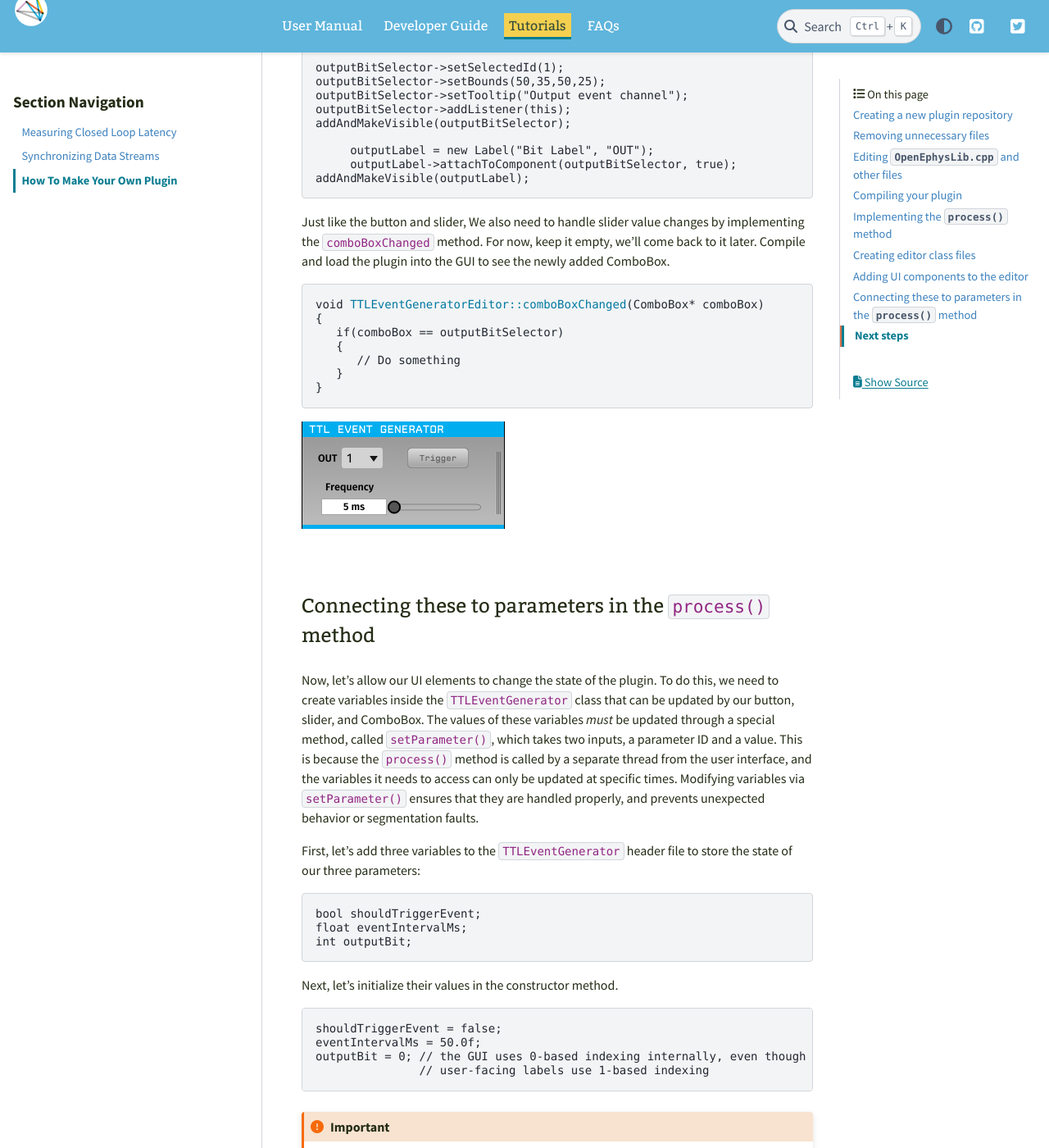
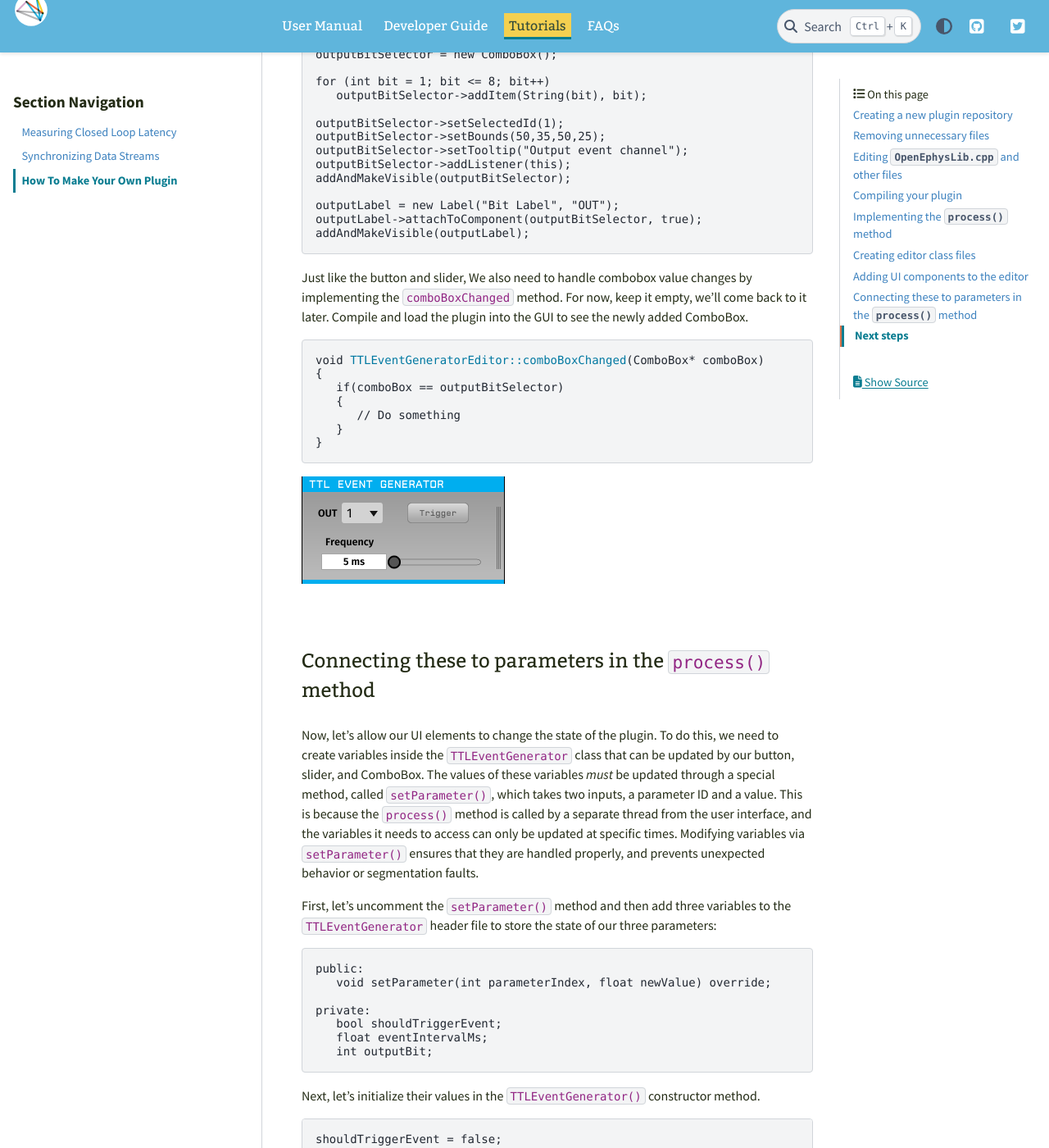
Before and after one commit to open-ephys/gui-docs, a Sphinx documentation site: the page built from source/Tutorials/How-To-Make-Your-Own-Plugin.rst, in a window 1280 px wide and 1400 px high, scrolled down 9607 px. Shown: the whole window at 82% size. Built offline with Sphinx 7.4.7 and the PyData theme 0.15.4, drawn with Linux system fonts in a browser that asks for light colours; some of the changed text lies outside the part shown.

Commit message:
Make your own plugin updates

```diff
--- a/source/Tutorials/How-To-Make-Your-Own-Plugin.rst
+++ b/source/Tutorials/How-To-Make-Your-Own-Plugin.rst
@@ -97,16 +97,18 @@ Before we can add events during acquisition, we need to announce to downstream p
 
 .. code-block:: c++
 
-   void createEventChannels() override;
+   public:
+      void createEventChannels() override;
 
-   bool enable() override;
+      bool enable() override;
 
-   EventChannel* eventChannel; // pointer to our event channel
+      EventChannel* eventChannel; // pointer to our event channel
 
-   float sampleRate; // holds the sample rate for incoming data
+   private:
+      float sampleRate; // holds the sample rate for incoming data
 
-   int counter; // counts the total number of incoming samples
-   bool state; // holds the channel state (on or off)
+      int counter; // counts the total number of incoming samples
+      bool state; // holds the channel state (on or off)
 
 This will allow us to override the default implementation of the :code:`createEventChannels()` method, which is automatically called whenever a plugin needs to update its settings.
 
@@ -290,7 +292,7 @@ Then, in the plugin editor's we'll initialize the button, add a button listener,
 
    manualTrigger = new UtilityButton("Trigger", Font("Default", 20, Font::plain)); // button text, font to use
    manualTrigger->addListener(this); // add listener to the button
-   manualTrigger->setBounds(10,35,75,25); // (x, y, width, height)
+   manualTrigger->setBounds(130, 35, 75, 25); // (x, y, width, height)
    addAndMakeVisible(manualTrigger);  // add the button to the editor and make it visible
 
 We also need to handle button clicks by implementing the :code:`buttonEvent` method as below. For now, keep it empty, we'll come back to it later. Compile and load the plugin into the GUI to see the newly added button.
@@ -372,7 +376,7 @@ Then, initialize the ComboBox, add output channels to the list, set bounds, add
 
    outputBitSelector = new ComboBox();
 
-	for (int bit = 1; bit <= 8; bit++)
+   for (int bit = 1; bit <= 8; bit++)
       outputBitSelector->addItem(String(bit), bit);
 
    outputBitSelector->setSelectedId(1);
@@ -381,11 +385,11 @@ Then, initialize the ComboBox, add output channels to the list, set bounds, add
    outputBitSelector->addListener(this);
    addAndMakeVisible(outputBitSelector);
 
-	outputLabel = new Label("Bit Label", "OUT");
-	outputLabel->attachToComponent(outputBitSelector, true);
+   outputLabel = new Label("Bit Label", "OUT");
+   outputLabel->attachToComponent(outputBitSelector, true);
    addAndMakeVisible(outputLabel);
 
-Just like the button and slider, We also need to handle slider value changes by implementing the :code:`comboBoxChanged` method. For now, keep it empty, we'll come back to it later. Compile and load the plugin into the GUI to see the newly added ComboBox.
+Just like the button and slider, We also need to handle combobox value changes by implementing the :code:`comboBoxChanged` method. For now, keep it empty, we'll come back to it later. Compile and load the plugin into the GUI to see the newly added ComboBox.
 
 .. code-block:: c++
 
@@ -405,15 +409,19 @@ Connecting these to parameters in the :code:`process()` method
 
 Now, let's allow our UI elements to change the state of the plugin. To do this, we need to create variables inside the :code:`TTLEventGenerator` class that can be updated by our button, slider, and ComboBox. The values of these variables *must* be updated through a special method, called :code:`setParameter()`, which takes two inputs, a parameter ID and a value. This is because the :code:`process()` method is called by a separate thread from the user interface, and the variables it needs to access can only be updated at specific times. Modifying variables via :code:`setParameter()` ensures that they are handled properly, and prevents unexpected behavior or segmentation faults.
 
-First, let's add three variables to the :code:`TTLEventGenerator` header file to store the state of our three parameters:
+First, let's uncomment the :code:`setParameter()` method and then add three variables to the :code:`TTLEventGenerator` header file to store the state of our three parameters:
 
 .. code-block:: c++
 
-   bool shouldTriggerEvent;
-   float eventIntervalMs;
-   int outputBit;
+   public:
+      void setParameter(int parameterIndex, float newValue) override;
 
-Next, let's initialize their values in the constructor method.
+   private:
+      bool shouldTriggerEvent;
+      float eventIntervalMs;
+      int outputBit;
+
+Next, let's initialize their values in the :code:`TTLEventGenerator()` constructor method.
 
 .. code-block:: c++
 
```
Also changed, not shown: other parts of source/Tutorials/How-To-Make-Your-Own-Plugin.rst (+12 -7 lines), source/_static/images/tutorials/makeyourownplugin/makeyourownplugin-03.png (added).
